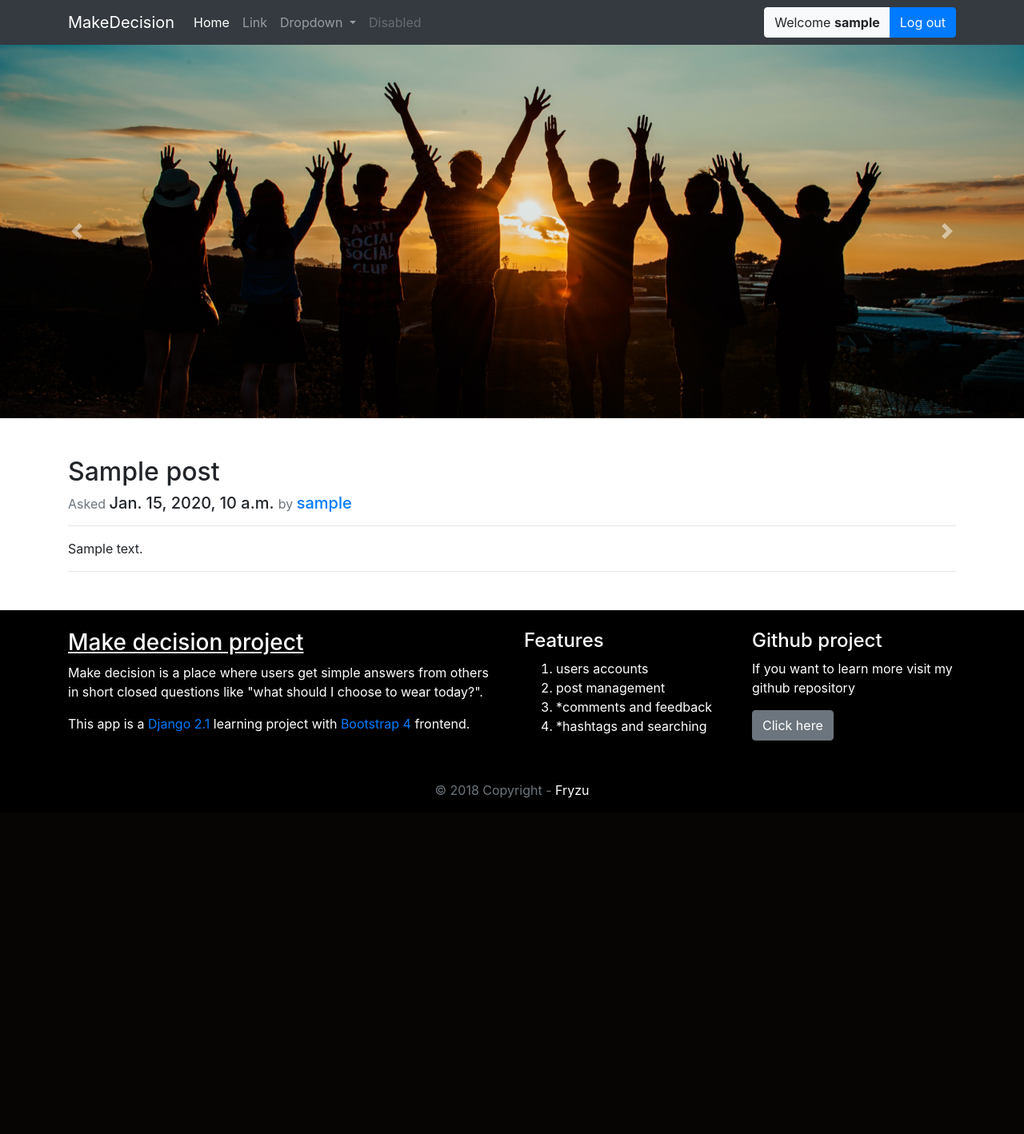
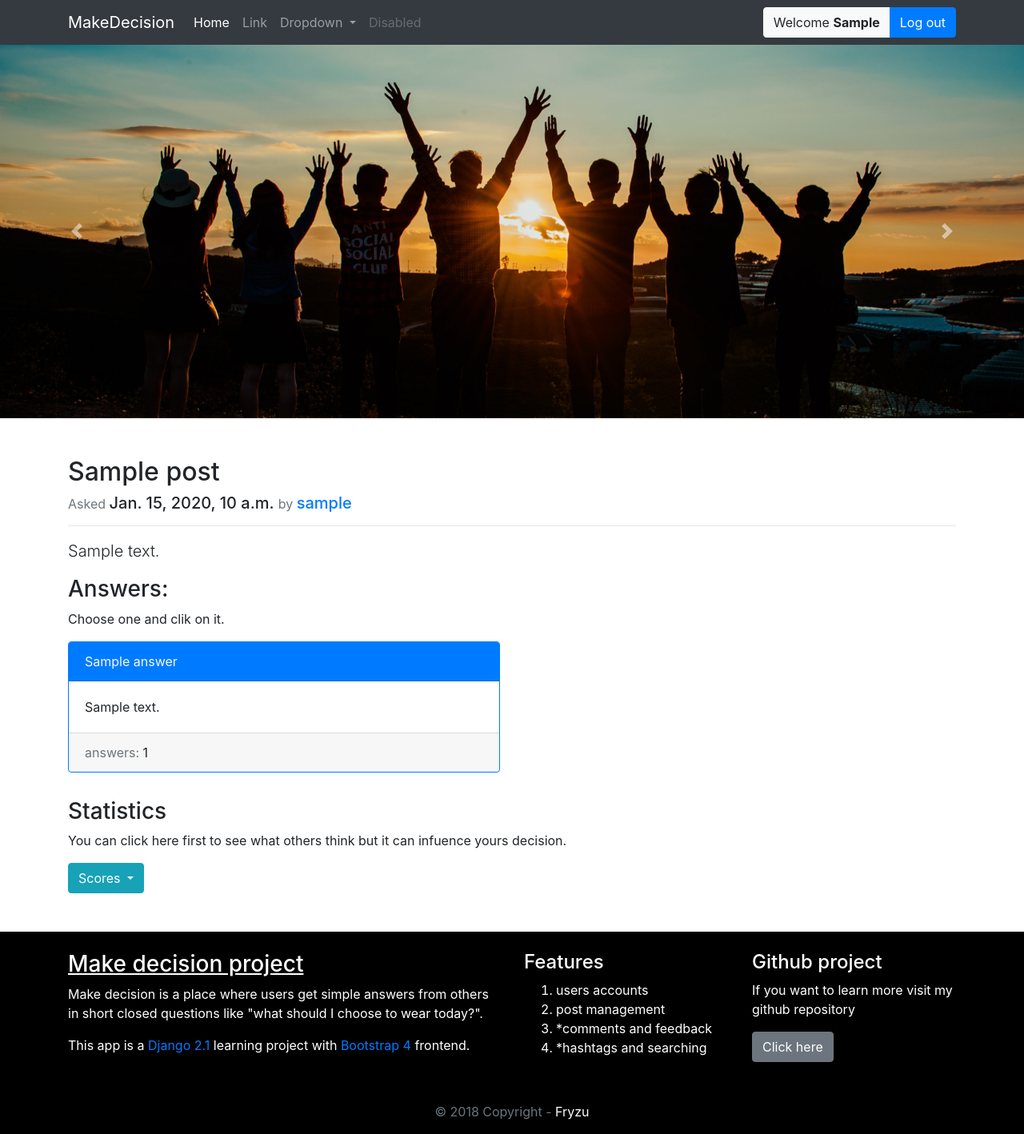
Before and after one commit to Fryzu/MakeDecision, a Django app: a page that uses templates/post_details.html in a window 1280 px wide. Shown: the whole page at 80% size. Before the commit the page ends 998 px from the top, so only its background shows below. Run offline with Django 3.2, Linux system fonts and the light colour scheme; a user stored in the database is signed in; tables that the repository leaves empty hold one stand-in row (values such as "Sample post"); some libraries are stand-ins or nearby versions.

Commit message:
post details and voting basics

```diff
--- a/posts/admin.py
+++ b/posts/admin.py
@@ -11,3 +11,4 @@ class PostModelAdmin(admin.ModelAdmin):
         model = Post
 
 admin.site.register(Post, PostModelAdmin)
+admin.site.register(Answer)
--- a/posts/models.py
+++ b/posts/models.py
@@ -5,6 +5,15 @@ from django.db.models.signals import post_save
 from django.urls import reverse
 
 # Create your models here.
+
+class Answer(models.Model):
+    title = models.CharField(max_length=120)
+    description = models.TextField()
+    count = models.IntegerField(default=0)
+    post = models.ForeignKey('Post', on_delete=models.CASCADE)
+
+    def __str__(self):
+        return '%s : %s' %(self.post.title, self.title)
 
 class Post(models.Model):
     _id = models.AutoField(primary_key=True)
--- a/posts/urls.py
+++ b/posts/urls.py
@@ -19,4 +19,5 @@ from .views import *
 urlpatterns = [
     re_path(r'^$', main_view, name="main_view"),
     re_path(r'^questions/(?P<requested_slug>[a-z0-9-]+)$', post_details, name='post_details'),
+    re_path(r'^questions/increment_answer_count/(?P<requested_answer_id>[0-9]+)$', increment_answer_count, name='increment_answer_count')
 ]
--- a/posts/views.py
+++ b/posts/views.py
@@ -3,6 +3,7 @@ from django.http import HttpResponse, HttpResponseRedirect
 from django.contrib.auth import authenticate, login
 from django.contrib.auth.forms import AuthenticationForm
 from django.contrib import messages
+import datetime
 
 from .models import *
 
@@ -28,7 +29,31 @@ def main_view(request):
 
 def post_details(request, requested_slug=None):
     instance = get_object_or_404(Post, slug=requested_slug)
+    instance_answers = Answer.objects.all().filter(post=instance)
+
+    #checking in cookies if voted in this post
+    cookie_string = 'voted:%s' %(instance._id)
+    voted = cookie_string in request.COOKIES
+
     context = {
         "post": instance,
+        "answers": instance_answers,
+        "voted": voted,
     }
+
     return render(request, "post_details.html", context)
+
+def increment_answer_count(request, requested_answer_id):
+    instance = get_object_or_404(Answer, id=requested_answer_id)
+    response =  HttpResponseRedirect(instance.post.get_absolute_url())
+
+    #checking in cookies if voted in this post
+    cookie_string = 'voted:%s' %(instance.post._id)
+    voted = cookie_string in request.COOKIES
+
+    if not voted:
+        instance.count += 1
+        instance.save()
+        response.set_cookie(cookie_string, datetime.datetime.now())
+
+    return response
--- a/static/css/styles.css
+++ b/static/css/styles.css
@@ -1,4 +1,8 @@
 /*styles*/
+
+#clickable_link {
+    cursor: pointer;
+}
 
 .link-unstyled:hover {
     text-decoration: none;
--- a/templates/log_in_dropdown.html
+++ b/templates/log_in_dropdown.html
@@ -1,7 +1,12 @@
 {% if user.is_authenticated %}
 <div class="btn-group">
     <button class="btn btn-light">
-        Welcome <b>{{ user.get_username }}</b>
+        Welcome <b>
+        {% if user.first_name %}
+            {{ user.first_name }}
+        {% else %}
+            {{ user.get_username }}
+        {% endif %}</b>
     </button>
 </div>
 <div class="btn-group">
--- a/templates/post_details.html
+++ b/templates/post_details.html
@@ -10,8 +10,45 @@
         <a href="#">{{ post.author }}</a>
     </h5>
     <hr>
-    <p>{{ post.content | linebreaks}}</p>
-    <hr>
+    <span class="lead">{{ post.content | linebreaks}}</span>
+
+    <h3>Answers:</h3>
+    <p>Choose one and clik on it.</p>
+    <div class="row my-3">
+    {% for answer in answers %}
+        {% if voted %}
+        <div class="col-12 col-md-6 mb-3">
+        {% else %}
+        <div id="clickable_link" onclick="location.href='{% url 'increment_answer_count' requested_answer_id=answer.id %}';" class="col-12 col-md-6 mb-3">
+        {% endif %}
+            <div class="card border-primary">
+                <div class="card-header bg-primary text-light">{{ answer.title }}</div>
+                <div class="card-body">
+                    <p class="card-text">{{ answer.description }}</p>
+                </div>
+                <div class="card-footer">
+                    <span class="text-muted">answers:</span> {{ answer.count }}
+                </div>
+            </div>
+        </div>
+    {% endfor %}
+    </div>
+
+    <h3>Statistics</h3>
+    {% if voted %}
+        <p>Anim pariatur cliche reprehenderit, enim eiusmod high life accusamus terry richardson ad squid. Nihil anim keffiyeh helvetica, craft beer labore wes anderson cred nesciunt sapiente ea proident.</p>
+    {% else %}
+        <p>You can click here first to see what others think but it can infuence yours decision.</p>
+        <button class="btn btn-info dropdown-toggle" type="button" data-toggle="collapse" data-target="#scoresColapse" aria-expanded="false" aria-controls="scoresColapse">
+            Scores
+        </button>
+        <div class="collapse mt-1" id="scoresColapse">
+            <div class="card card-body">
+                Anim pariatur cliche reprehenderit, enim eiusmod high life accusamus terry richardson ad squid. Nihil anim keffiyeh helvetica,
+                craft beer labore wes anderson cred nesciunt sapiente ea proident.
+            </div>
+        </div>
+    {% endif %}
 
     {% if not user.is_authenticated %}
         {% include "registration_ad.html" %}
--- a/templates/registration_ad.html
+++ b/templates/registration_ad.html
@@ -1,5 +1,5 @@
 <a href="{% url 'signup_view' %}" class="link-unstyled">
-  <div class="jumbotron jumbotron-fluid" id="ad-jumbotron">
+  <div class="jumbotron jumbotron-fluid mt-5" id="ad-jumbotron">
       <div class="container text-center">
         <h1 class="display-3">Its Your decision</h1>
         <h3>Make Decision is the way to make right choices.</h1>
```
Also changed, not shown: posts/migrations/0003_auto_20180907_1920.py (added), posts/migrations/0004_auto_20180907_1932.py (added).
